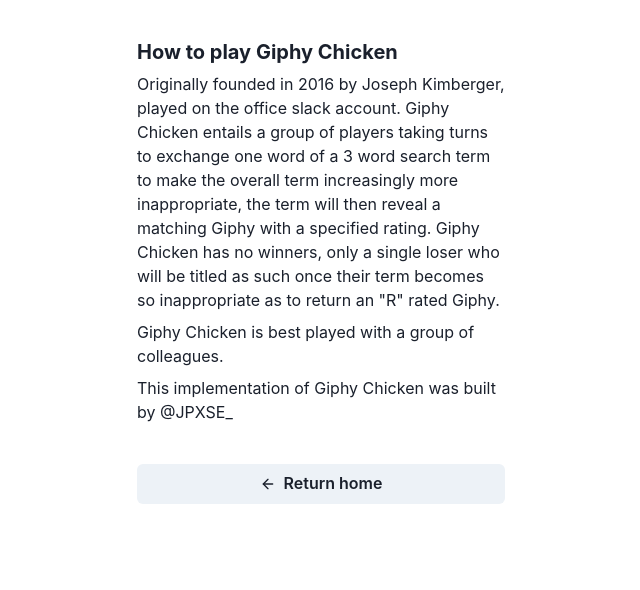
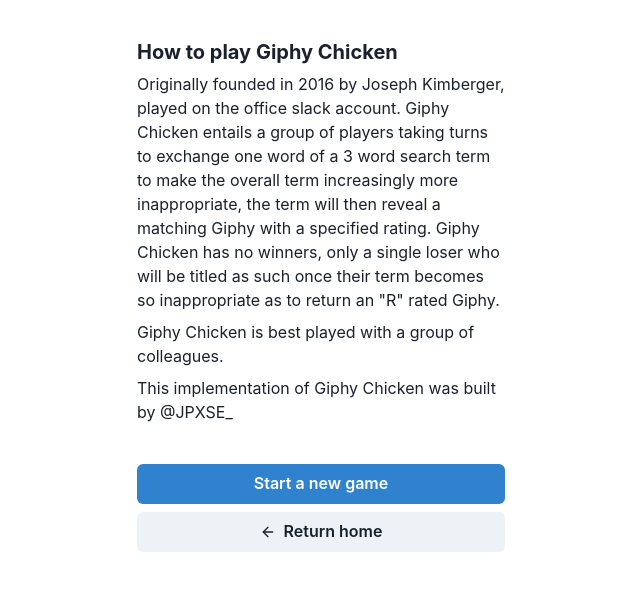
Before and after one commit to jtparrett/giphy-chicken, a Next.js app: page /how-to in a window 1280 px wide. Shown: the top 590 px of the page, without its empty margins (319-959 px from the left). Built offline with nearby package versions, Linux system fonts and the light colour scheme.

Commit message:
make startGameButton component

```diff
--- /dev/null
+++ b/components/StartGameButton/index.tsx
@@ -0,0 +1,25 @@
+import { useMutation } from 'react-query';
+import { useRouter } from 'next/router';
+import { Button } from '@chakra-ui/react';
+
+export const StartGameButton = (): JSX.Element => {
+  const router = useRouter();
+
+  const { mutate, isLoading } = useMutation(
+    () =>
+      fetch('/api/create-game', {
+        method: 'POST',
+      }).then((r) => r.json()),
+    {
+      onSuccess({ gameId }) {
+        router.push(`/play/${gameId}`);
+      },
+    }
+  );
+
+  return (
+    <Button onClick={() => mutate()} isLoading={isLoading} colorScheme="blue">
+      Start a new game
+    </Button>
+  );
+};
--- a/components/index.ts
+++ b/components/index.ts
@@ -3,3 +3,4 @@
 export * from './Logo';
 export * from './Play';
 export * from './WaitingRoom';
+export * from './StartGameButton';
--- a/pages/how-to.tsx
+++ b/pages/how-to.tsx
@@ -8,6 +8,8 @@
 } from '@chakra-ui/react';
 import NextLink from 'next/link';
 import { FiArrowLeft } from 'react-icons/fi';
+
+import { StartGameButton } from '../components';
 
 const HowTo = (): JSX.Element => (
   <Container as="main" py={10} maxW="400px">
@@ -35,6 +37,8 @@
         </Link>
       </Text>
 
+      <StartGameButton />
+
       <NextLink href="/" passHref>
         <Button as="a" leftIcon={<FiArrowLeft />}>
           Return home
```
Also changed, not shown: pages/index.tsx (+3 -27 lines).
